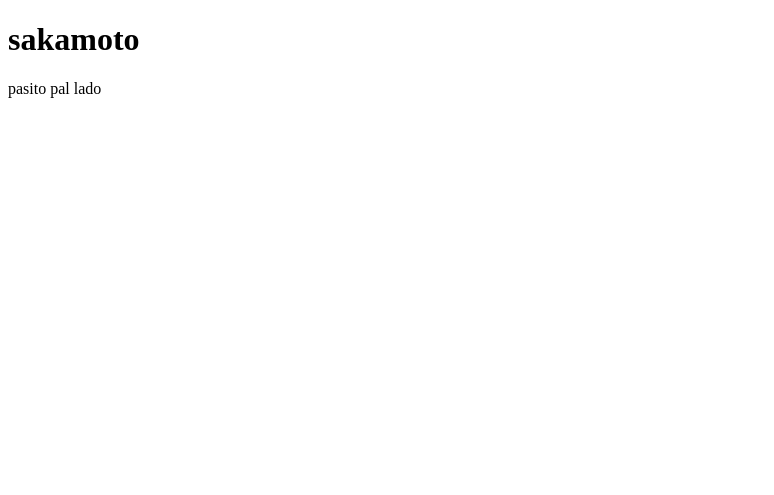
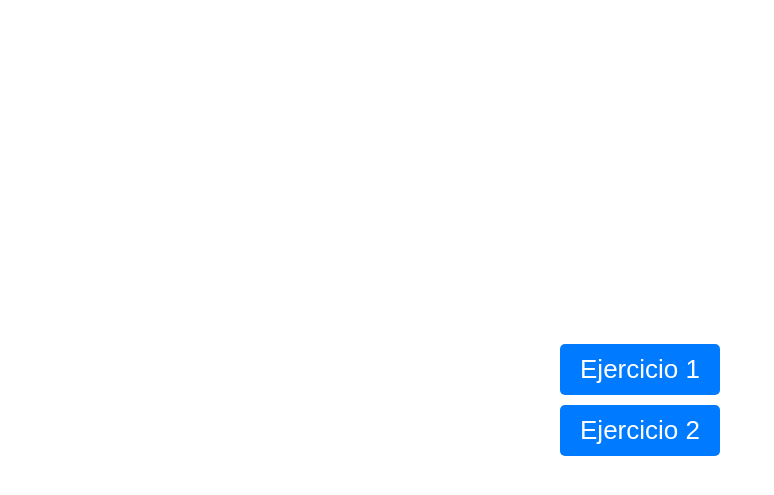
Before and after one commit to ElizabethPincheira/ELIZABETH_PINCHEIRA_CARO_EV3, a Flask app: template templates/index.html in a window 1280 px wide. Shown: the top 495 px of the page, without its empty margins (0-774 px from the left). Run offline with Flask 3, Linux system fonts and the light colour scheme; the template is opened without the code that fills it, so the values that code supplies are empty.

Commit message:
desarrollo del index

```diff
--- /dev/null
+++ b/static/css/index.css
@@ -0,0 +1,33 @@
+
+body {
+    font-family: Helvetica;
+    display: flex;
+    justify-content: center;
+    align-items: center;
+    height: 100vh;
+    margin: 0;
+}
+
+
+.button-container {
+    display: flex;
+    flex-direction: column;
+    align-items: center;
+    gap: 10px;
+}
+
+
+.custom-button {
+    padding: 10px 20px;
+    font-size: 26px;
+    color: #fff;
+    background-color: #007bff;
+    border: none;
+    border-radius: 5px;
+    cursor: pointer;
+    transition: background-color 0.3s ease;
+}
+
+.custom-button:hover {
+    background-color: #0056b3;
+}
--- a/templates/index.html
+++ b/templates/index.html
@@ -1,10 +1,13 @@
 <!DOCTYPE html>
 <html lang="es">
 <head>
-    <title>wololo</title>
+    <title>Interfaz inicial</title>
+    <link rel="stylesheet" href="../static/css/index.css">
 </head>
 <body>
-    <h1>sakamoto</h1>
-    <p>pasito pal lado</p>
+    <div class="button-container">
+        <button class="custom-button">Ejercicio 1</button>
+        <button class="custom-button">Ejercicio 2</button>
+    </div>
 </body>
 </html>
```
